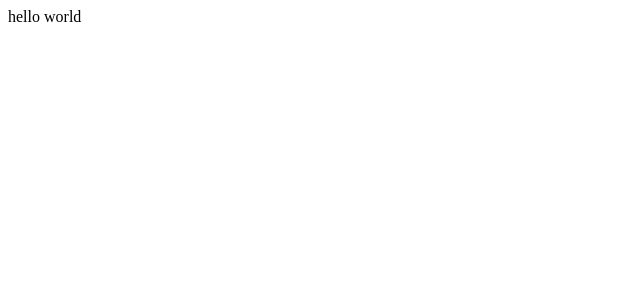
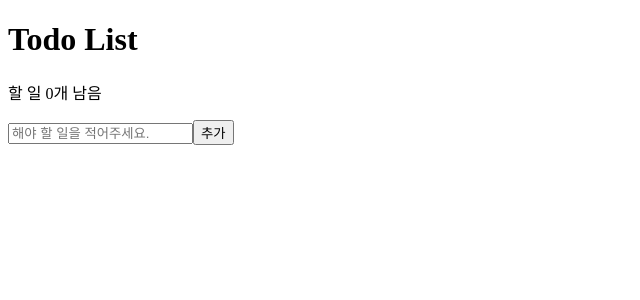
Before and after one commit to yunbiyomi/todolist, a React (Create React App) app: page / in a window 1280 px wide. Shown: the top 300 px of the page, without its empty margins (0-640 px from the left). Built offline with nearby package versions, Linux system fonts and the light colour scheme.

Commit message:
✨Feat : 할일 추가, 삭제, 완료 기능 추가

```diff
--- a/src/App.js
+++ b/src/App.js
@@ -1,8 +1,81 @@
+import { useReducer, useState } from "react";
+import TodoList from "./TodoList";
+
+const ACTION_TYPES = {
+  add: 'add',
+  delete: 'delete',
+  complete: 'complete',
+}
+
+const reducer = (state, action) => {
+  switch (action.type) {
+    case ACTION_TYPES.add:
+      const todo = action.payload.todo;
+      const id = Date.now() // id값 고유한 값 가질수 있도록 수정해야함
+      const newTodo = {
+        id,
+        todo,
+        isComplete: false,
+      };
+      return {
+        count: state.count + 1,
+        todoList: [...state.todoList, newTodo],
+      }
+    case ACTION_TYPES.delete:
+      return {
+        count: state.count - 1,
+        todoList: state.todoList.filter((todo) => todo.id !== action.payload.id)
+      }
+    case ACTION_TYPES.complete:
+      return {
+        count: state.count - 1,
+        todoList: state.todoList.map((todo) => {
+          if(todo.id === action.payload.id)
+            return {...todo, isComplete: !todo.isComplete};
+          return todo;
+        })
+      }
+    default:
+      return state;
+  }
+};
+
+const initialState = {
+  count: 0,
+  todoList: [
+  ]
+}
+
 function App() {
+  const [todo, setTodo] = useState('');
+  const [todoInfo, dispatch] = useReducer(reducer, initialState);
+
   return (
-    <div>
-      hello world
-    </div>
+    <>
+      <h1>Todo List</h1>
+      <p>할 일 {todoInfo.count}개 남음</p>
+      <input
+        type="text"
+        placeholder="해야 할 일을 적어주세요."
+        value={todo}
+        onChange={(e) => setTodo(e.target.value)}
+      />
+      <button
+        onClick={() => {
+          dispatch({type: ACTION_TYPES.add, payload:{todo}})
+          setTodo('');
+        }
+        }>추가</button>
+      {todoInfo.todoList.map((todo) => {
+        return <TodoList
+          key={todo.id}
+          todo={todo.todo}
+          dispatch={dispatch}
+          id={todo.id}
+          isComplete={todo.isComplete}
+          ACTION_TYPES={ACTION_TYPES}></TodoList>
+      })}
+    </>
   );
 }
 export default App;
--- /dev/null
+++ b/src/TodoList.js
@@ -0,0 +1,19 @@
+import React from 'react'
+
+const TodoList = ({todo, dispatch, id, ACTION_TYPES, isComplete}) => {
+  return (
+    <div style={{display:"flex", alignItems:"center"}}>
+      <p style={{
+        cursor:"pointer",
+        color: isComplete ? "gray" : "black",
+        textDecoration: isComplete ? "line-through" : "none",
+        }}
+        onClick={() => { dispatch({type:ACTION_TYPES.complete, payload:{id}})}}>{todo}</p>
+      <button onClick={() => {
+        dispatch({type: ACTION_TYPES.delete, payload:{id}})
+      }}>삭제</button>
+    </div>
+  )
+}
+
+export default TodoList;
```
